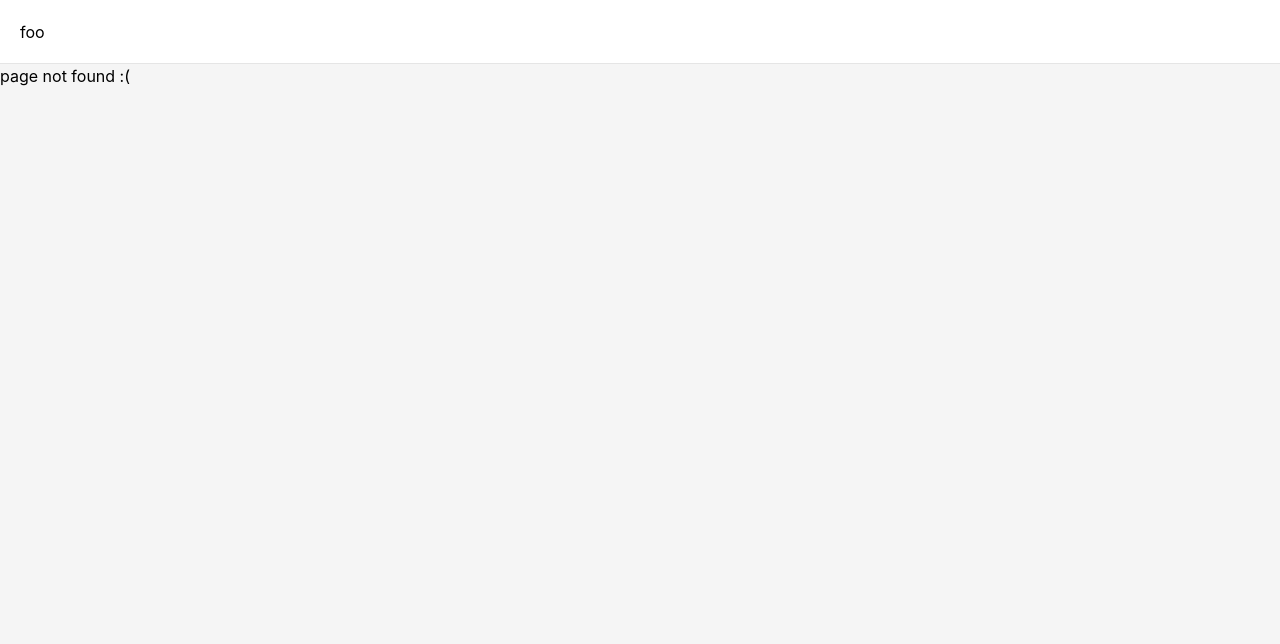
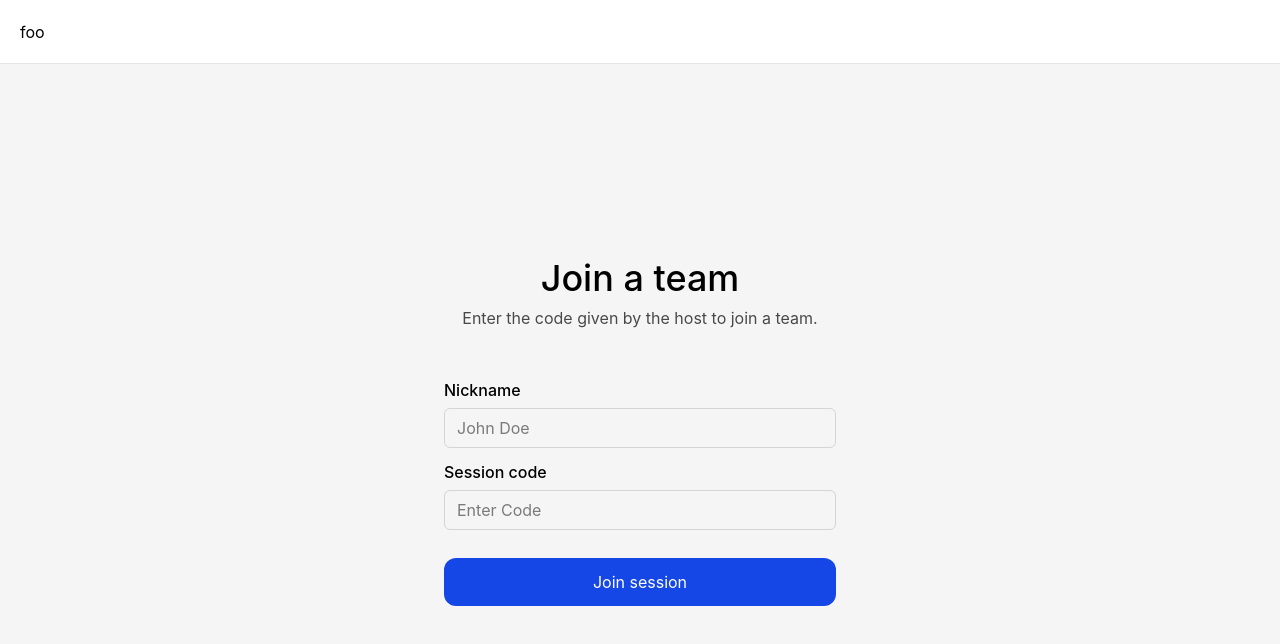
Before and after one commit to khalid3385/gameflow4, a React (Vite) app in the folder RestaurantSim-frontend/: page /join in a window 1280 px wide. Before the commit this address had no page. Shown: the top 644 px of the page. Built offline with nearby package versions, Linux system fonts and the light colour scheme.

Commit message:
post-joining waiting room

```diff
--- a/RestaurantSim-frontend/src/comps/pages/JoinSession.tsx
+++ b/RestaurantSim-frontend/src/comps/pages/JoinSession.tsx
@@ -57,8 +57,13 @@ export default function JoinSession() {
   return (
     <div className="flex flex-1 items-center justify-center">
       <FormCard width="w-110">
-        <div className="mb-5 text-center">
-          <h2 className="text-xl mb-1 font-medium">Join a team</h2>
+
+        {!participant ?
+        <>
+
+
+        <div className="mb-10 text-center">
+          <h2 className="text-4xl mb-2 font-medium">Join a team</h2>
           <p className="opacity-70">
             Enter the code given by the host to join a team.
           </p>
@@ -92,20 +97,28 @@ export default function JoinSession() {
           />
 
           <Button
-            className="bg-blue-600 text-white h-10 mt-4"
+            className="bg-blue-700 text-white h-12 mt-4"
             type="submit"
             disabled={busy}
           >
             {busy ? "Joining…" : "Join session"}
           </Button>
         </form>
+        </>
 
-        {/* {participant && (
-          <p role="status">
-            {participant.nickname} joined session {participant.gameSessionId}.
-            Participant ID: {participant.id}
-          </p>
-        )} */}
+        :
+          <div className="text-center">
+            <h2 className="text-4xl mb-2 font-medium">
+              You joined Session {participant.gameSessionId}
+            </h2>
+            <p className="opacity-70">Awaiting the host to start the game.</p>
+            <h3 className="mt-10 text-2xl">{participant.nickname}</h3>
+          </div>
+          // <p role="status">
+          //   {participant.nickname} joined session {participant.gameSessionId}.
+          //   Participant ID: {participant.id}
+          // </p>
+        }
       </FormCard>
     </div>
   );
--- a/RestaurantSim-frontend/src/comps/util/Button.jsx
+++ b/RestaurantSim-frontend/src/comps/util/Button.jsx
@@ -1,13 +1,13 @@
 const Button = ({ children, shadow = "shadow-sm", ...props }) => {
   let final_class =
     (props?.className || " ") +
-    ` not-disabled:cursor-pointer h-10 transition-all rounded-lg duration-100`;
+    ` not-disabled:cursor-pointer h-10 transition-all  duration-100`;
 
   if (!final_class.includes("px") && !final_class.includes("p-"))
     final_class += " px-4";
   if (!final_class.includes("py") && !final_class.includes("p-"))
     final_class += " py-1.5";
-  if (!final_class.includes("rounded")) final_class += " rounded-lg ";
+  if (!final_class.includes("rounded")) final_class += " rounded-xl ";
 
   return (
     <button {...props} className={final_class}>
--- a/RestaurantSim-frontend/src/comps/util/FormCard.tsx
+++ b/RestaurantSim-frontend/src/comps/util/FormCard.tsx
@@ -9,8 +9,7 @@ const FormCard = ({ children = null, width = "", height = "" }: FormCard) => {
   return (
     <div
       className={`
-   border border-neutral-200
-  bg-white p-6 rounded-lg flex flex-col gap-2 ${width} ${height}`}
+   border-border-neutral-200-bg-white p-6 rounded-lg flex flex-col gap-2 ${width} ${height}`}
     >
       {children}
     </div>
--- a/RestaurantSim-frontend/src/comps/util/TextInput.tsx
+++ b/RestaurantSim-frontend/src/comps/util/TextInput.tsx
@@ -15,7 +15,7 @@ const TextInput = ({ labelContent, errorContent, ...props }) => {
 
   return (
     <div className="flex flex-col">
-      {labelContent && <label className="mb-1">{labelContent}</label>}
+      {labelContent && <label className="mb-1.5 font-medium">{labelContent}</label>}
       <input {...props} className={final_class} type="text" />
       {errorContent && <p className="text-red-500  text-[smaller]">{errorContent}</p>}
     </div>
--- a/RestaurantSim-frontend/src/main.tsx
+++ b/RestaurantSim-frontend/src/main.tsx
@@ -18,7 +18,7 @@ const router = createBrowserRouter([
     element: <RootLayout />,
     // element: <RootLayout />,
     children: [
-      { path: "/", index: true, element: <JoinSession />}, // landing page goes here
+      { path: "/join", index: true, element: <JoinSession />}, // landing page goes here
 
       { path: "*", element: <h1>page not found :(</h1> }, // not found
       { path: "foo", element: <App /> }, // not found
```
